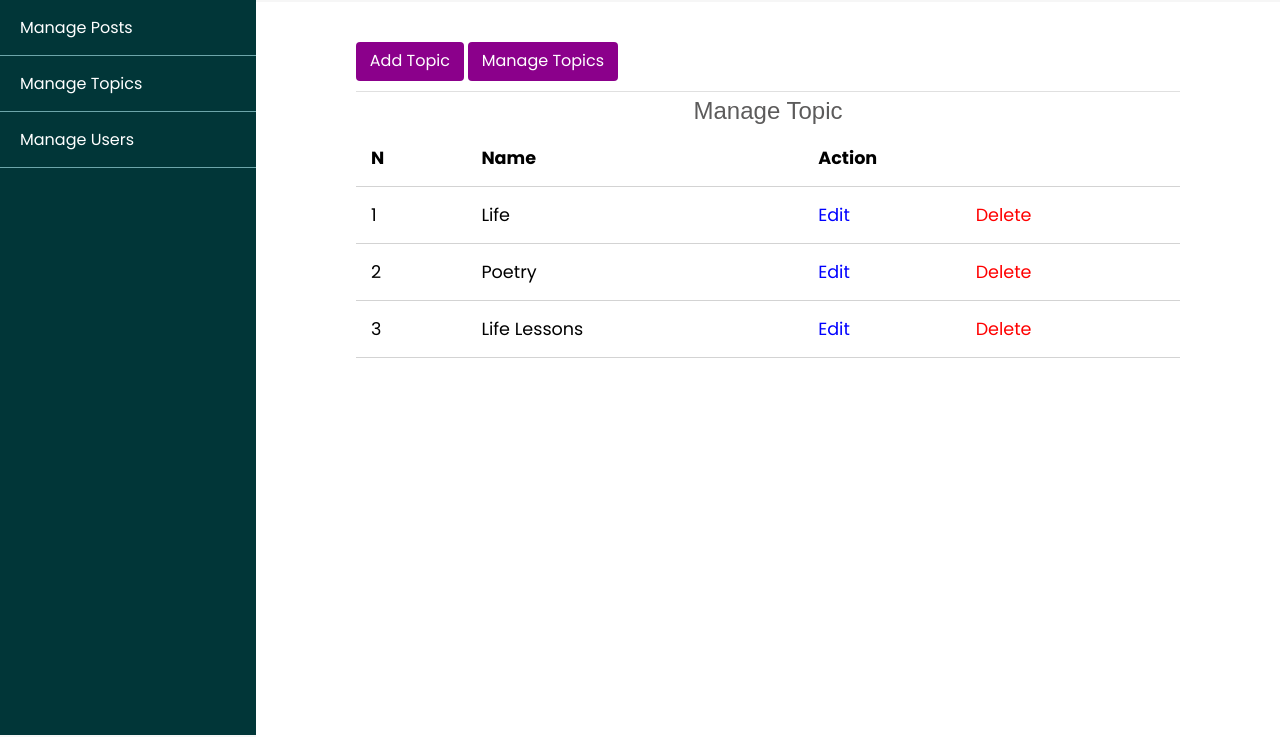
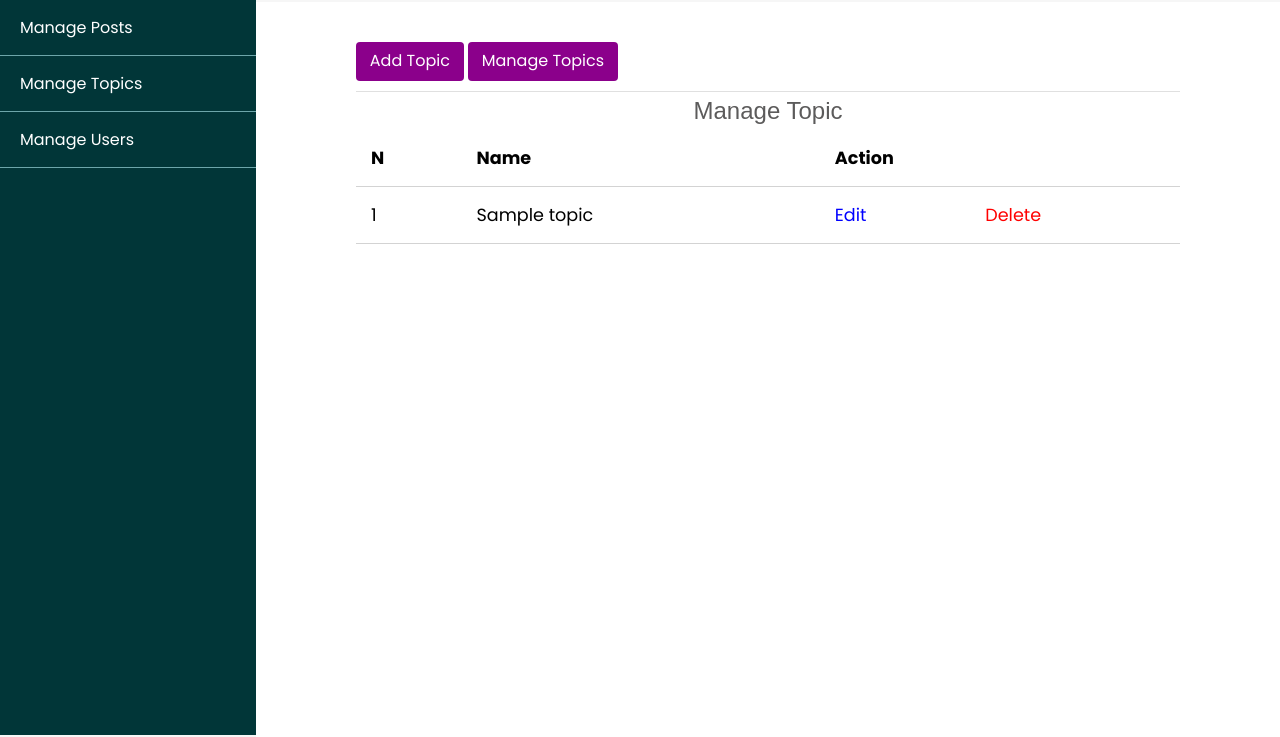
Before and after one commit to LuaFly/blog-tr, a PHP site: page /tudo_roxo/admin/topics/index.php in a window 1280 px wide. Shown: the part 66-803 px from the top of the page. Run offline with PHP 8.4, Linux system fonts and the light colour scheme; tables that the repository leaves empty or names only in its code hold one stand-in row (values such as "Sample post"); some libraries are stand-ins or nearby versions; some web fonts are replaced.

Commit message:
Update topicos

```diff
--- a/admin/topics/create.php
+++ b/admin/topics/create.php
@@ -1,4 +1,6 @@
 <?php include("../../path.php");?>
+<?php include(ROOT_PATH . "/app/controllers/topics.php")?>
+
 <html lang="en">
 
 <head>
@@ -40,7 +42,7 @@
             <textarea class="text-input" name="description" id="description"></textarea>
           </div>
           <div class="input-group">
-            <button type="submit" name="save-topic" class="btn" >Save Topic</button>
+            <button type="submit" name="add-topic" class="btn" >Save Topic</button>
           </div>
         </form>
       </div>
--- a/admin/topics/index.php
+++ b/admin/topics/index.php
@@ -1,4 +1,5 @@
 <?php include("../../path.php");?>
+<?php include(ROOT_PATH . "/app/controllers/topics.php");?>
 <html lang="en">
 
 <head>
@@ -31,6 +32,7 @@
       </div>
       <div class="">
         <h2 style="text-align: center;">Manage Topic</h2>
+        <?php include(ROOT_PATH . "/app/includes/messages.php")?>
 
         <table>
           <thead>
@@ -39,13 +41,14 @@
             <th colspan="2">Action</th>
           </thead>
           <tbody>
-            <tr class="rec">
-              <td>1</td>
+            <?php foreach($topics as $key => $topic): ?>
+            <tr>
+              <td><?php echo $key + 1; ?></td>
               <td>
-                <a href="#">Life</a>
+                <?php echo $topic['name']; ?>
               </td>
               <td>
-                <a href="#" class="edit">
+                <a href="edit.php?id=<?php echo $topic['id'] ?>" class="edit">
                   Edit
                 </a>
               </td>
@@ -53,40 +56,7 @@
                 <a href="#" class="delete">
                   Delete
                 </a>
-              </td>
-            </tr>
-            <tr class="rec">
-              <td>2</td>
-              <td>
-                <a href="#">Poetry</a>
-              </td>
-              <td>
-                <a href="#" class="edit">
-                  Edit
-                </a>
-              </td>
-              <td>
-                <a href="#" class="delete">
-                  Delete
-                </a>
-              </td>
-            </tr>
-            <tr class="rec">
-              <td>3</td>
-              <td>
-                <a href="#">Life Lessons</a>
-              </td>
-              <td>
-                <a href="#" class="edit">
-                  Edit
-                </a>
-              </td>
-              <td>
-                <a href="#" class="delete">
-                  Delete
-                </a>
-              </td>
-            </tr>
+            <?php endforeach; ?>
           </tbody>
         </table>
       </div>
--- /dev/null
+++ b/app/controllers/topics.php
@@ -0,0 +1,41 @@
+<?php
+
+include(ROOT_PATH . "/app/database/db.php");
+
+$table = 'topics';
+
+$id = '';
+$name = '';
+$description = '';
+
+$topics = selectAll($table);
+
+
+if(isset($_POST['add-topic'])){
+    unset($_POST['add-topic']);
+    $topic_id = create('topics', $_POST);
+    $_SESSION['message'] = 'tópico criado com sucesso';
+    $_SESSION['type'] = 'success';
+    header('location: ' . BASE_URL . '/admin/topics/index.php');
+    exit();
+}
+
+
+if(isset($_GET['id'])){
+    $id= $_GET['id'];
+    $topic = selectOne($table, ['id' => $id]);
+    $id = $topic['id'];
+    $name = $topic['name'];
+    $description = $topic['description'];
+}
+
+if (isset($_POST['update-topic'])){
+    $id = $_POST['id'];
+    unset($_POST['update-topic'], $_POST['id']);
+    $topic = update($table, $id, $_POST);
+    $_SESSION['message'] = 'tópico editado com sucesso';
+    $_SESSION['type'] = 'success';
+    header('location: ' . BASE_URL . '/admin/topics/index.php');
+    exit();
+}
+?>
```
Also changed, not shown: admin/topics/edit.php (+8 -4 lines).
